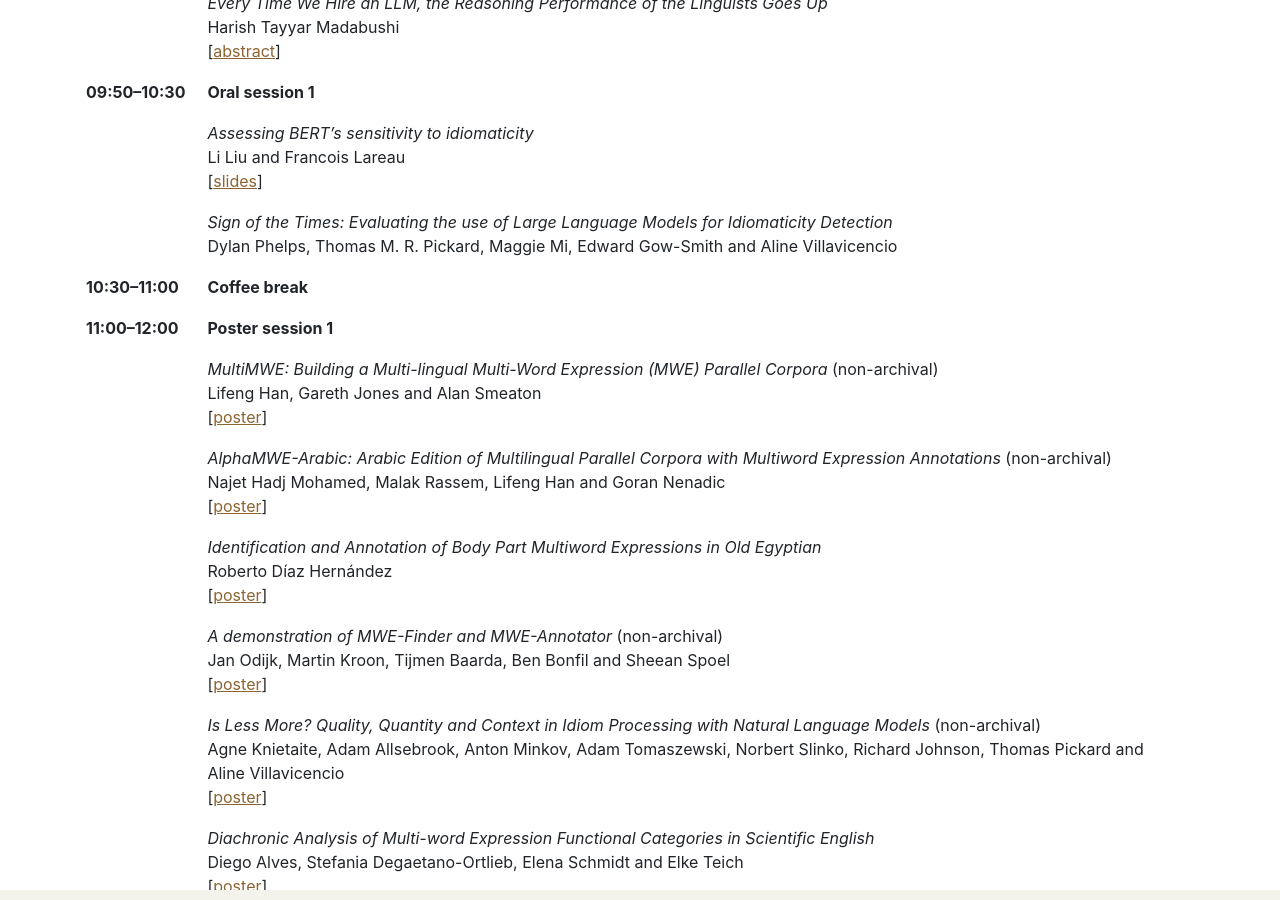
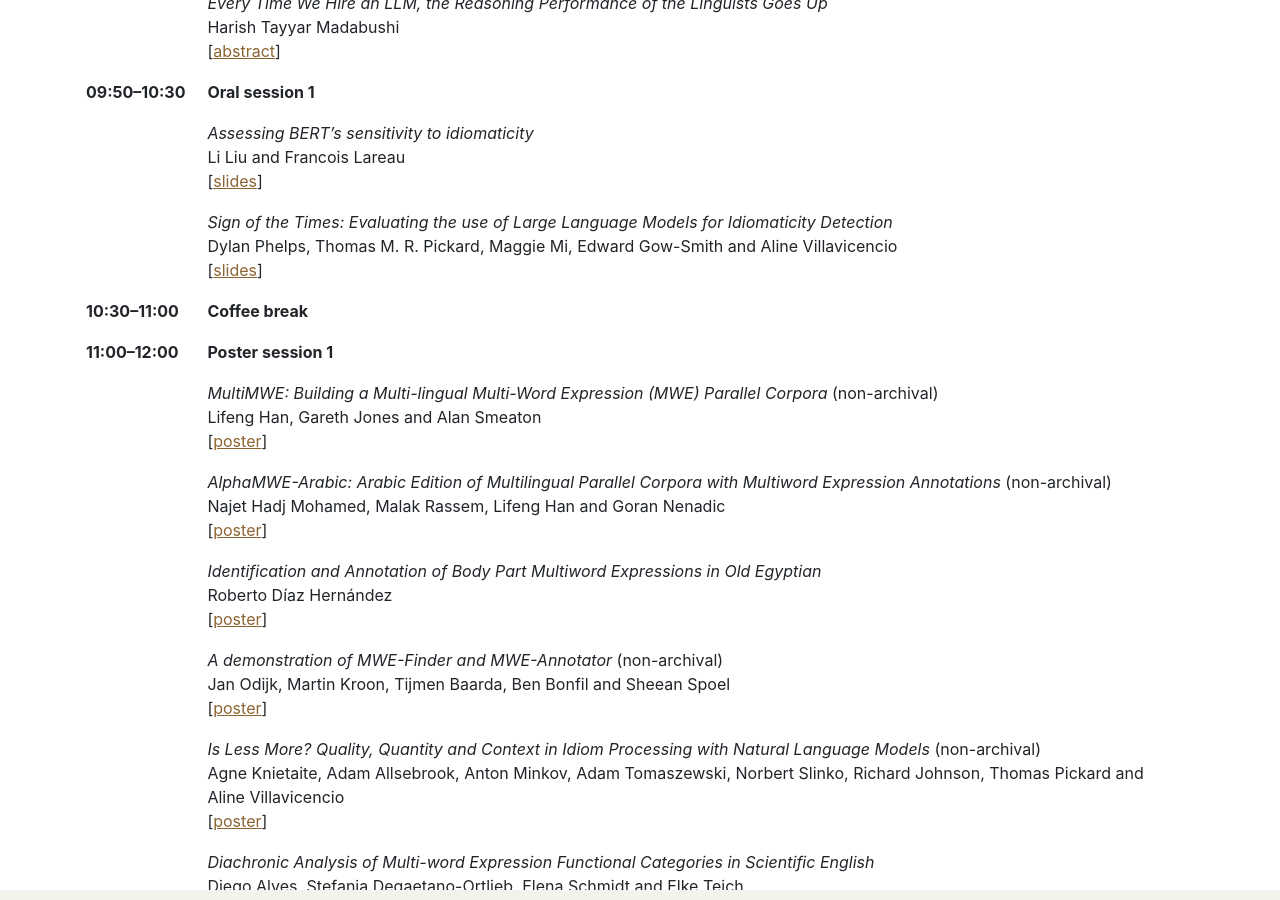
Before and after one commit to multiword/multiword.github.io, a Jekyll site: the page built from mweud2024/index.md, in a window 1280 px wide and 900 px high, scrolled down 1669 px. Built offline with Jekyll 4.4.1, drawn with Linux system fonts in a browser that asks for light colours; comment, search, counter and statistics services are not loaded.

Commit message:
Added slides

```diff
--- a/mweud2024/index.md
+++ b/mweud2024/index.md
@@ -121,6 +121,7 @@ proceedings.
         <td>
             <i>Sign of the Times: Evaluating the use of Large Language Models for Idiomaticity Detection</i><br>
             Dylan Phelps, Thomas M. R. Pickard, Maggie Mi, Edward Gow-Smith and Aline Villavicencio<br>
+            [<a href="slides/phelps-etal-2024-sign-slides.pdf">slides</a>]
         </td>
     </tr>
     <tr>
```
Also changed, not shown: 1 other file.
